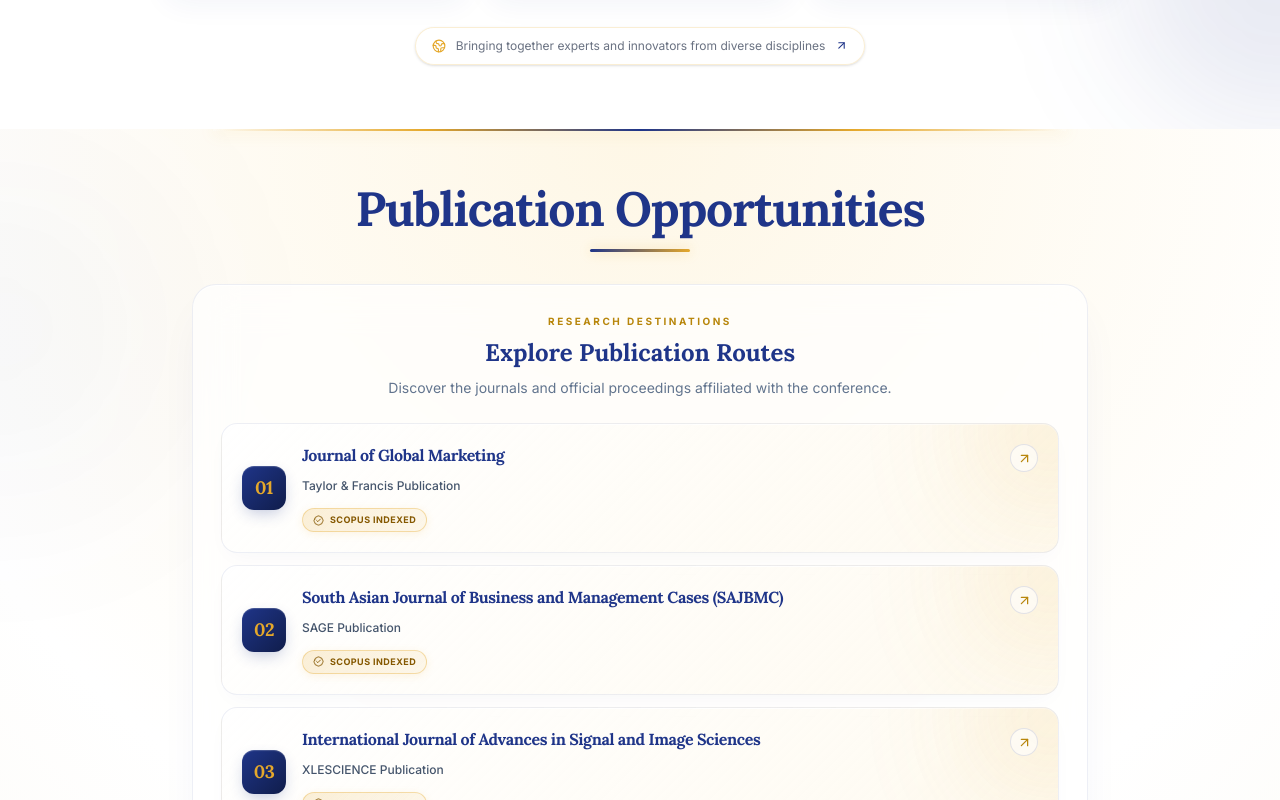
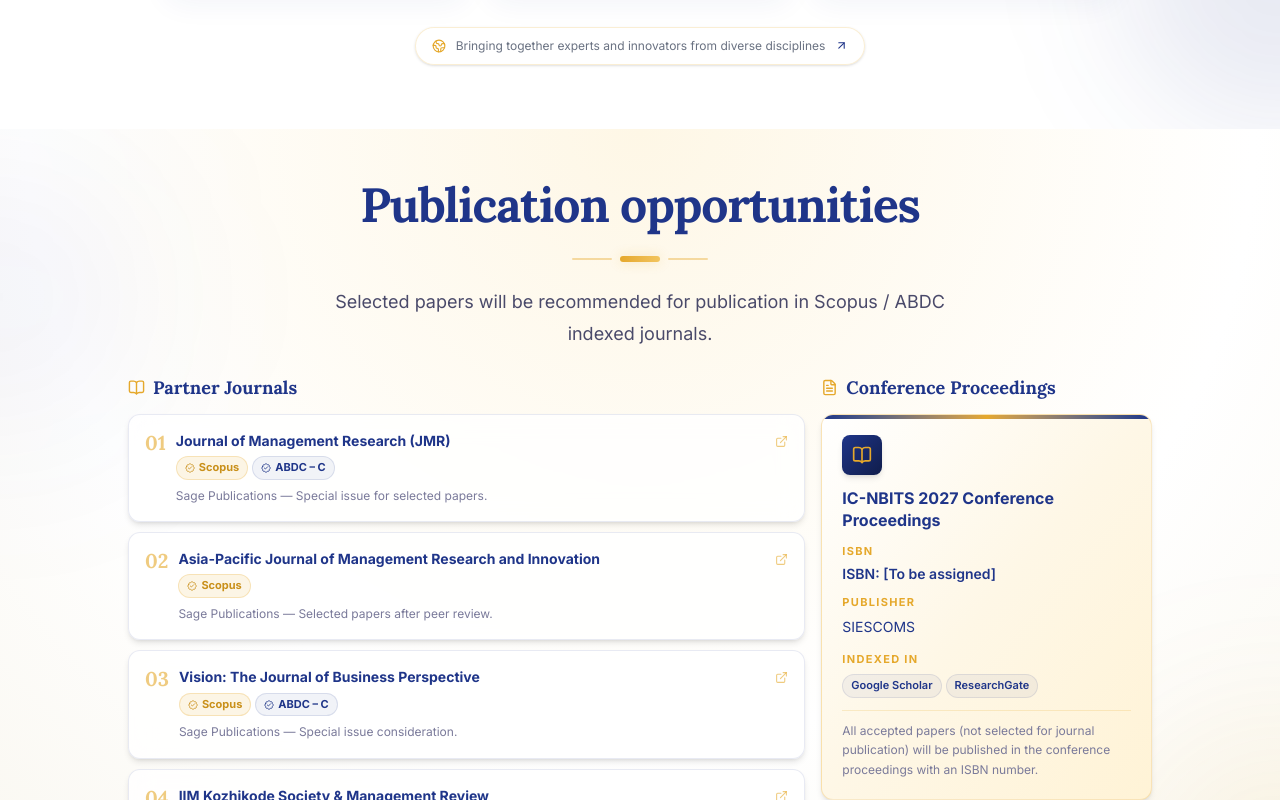
Before and after one commit to Aryanbhong/Conference-temp, a React (Vite) app: page / in a window 1280 px wide. Shown: the part 1540-2340 px from the top of the page. Built offline with nearby package versions, Linux system fonts and the light colour scheme.

Commit message:
Update components in Home.jsx
Replaced PublicationOpportunities component with Publications and adjusted comments.

```diff
--- a/src/pages/Home.jsx
+++ b/src/pages/Home.jsx
@@ -27,7 +27,8 @@ export function Home() {
       <Hero />
       <QuickInfoBar />
       <ConferencePeople />
-      <PublicationOpportunities />
+        <Publications />
+      {/* <PublicationOpportunities /> */}
       <About />
       <Pillars />
       <Objectives />
@@ -35,7 +36,6 @@ export function Home() {
       <CallForPapers />
       <Awards />
       <Speakers />
-      {/* <Publications /> */}
       <ImportantDates />
       <Guidelines />
       <Committee />
```
